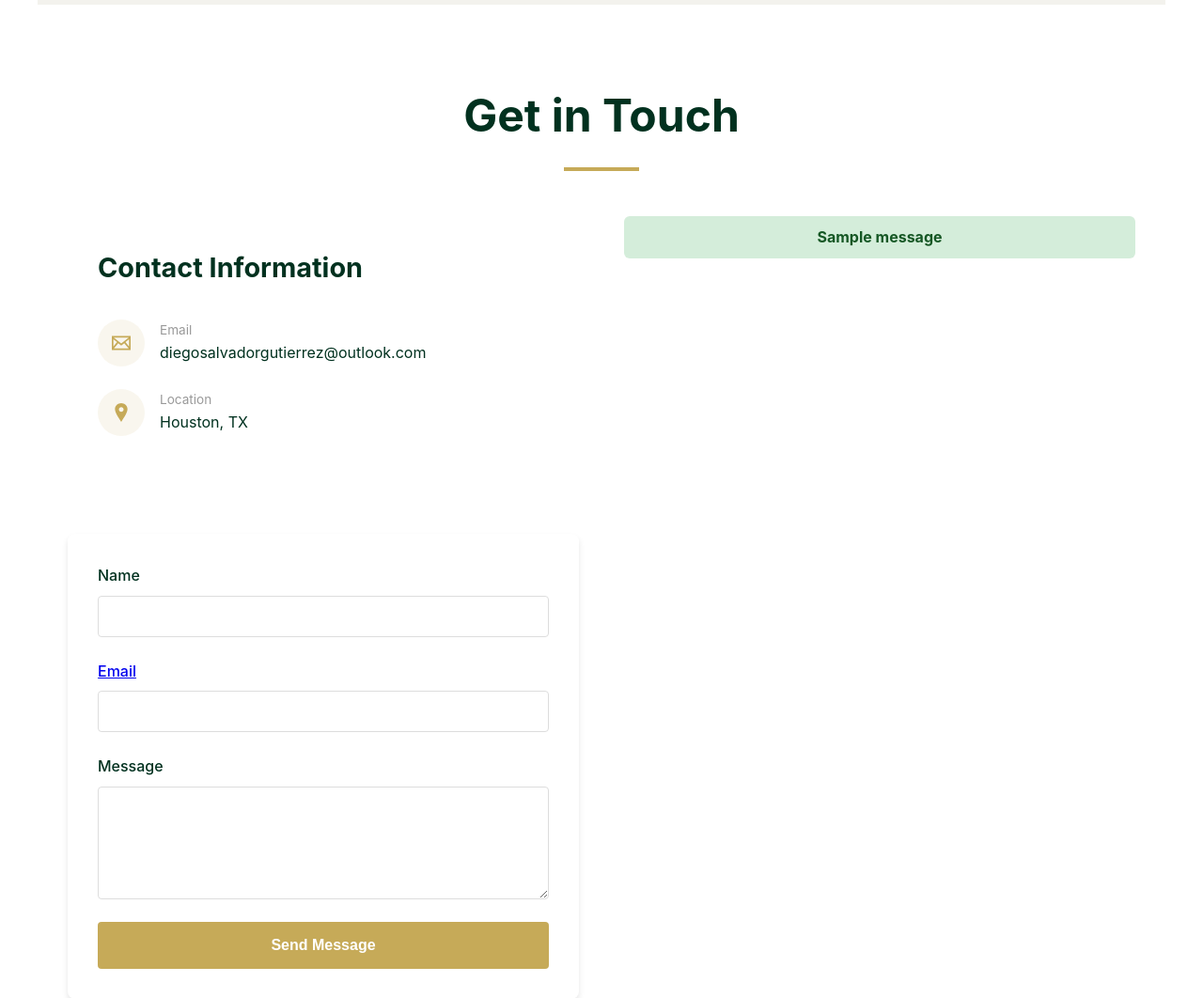
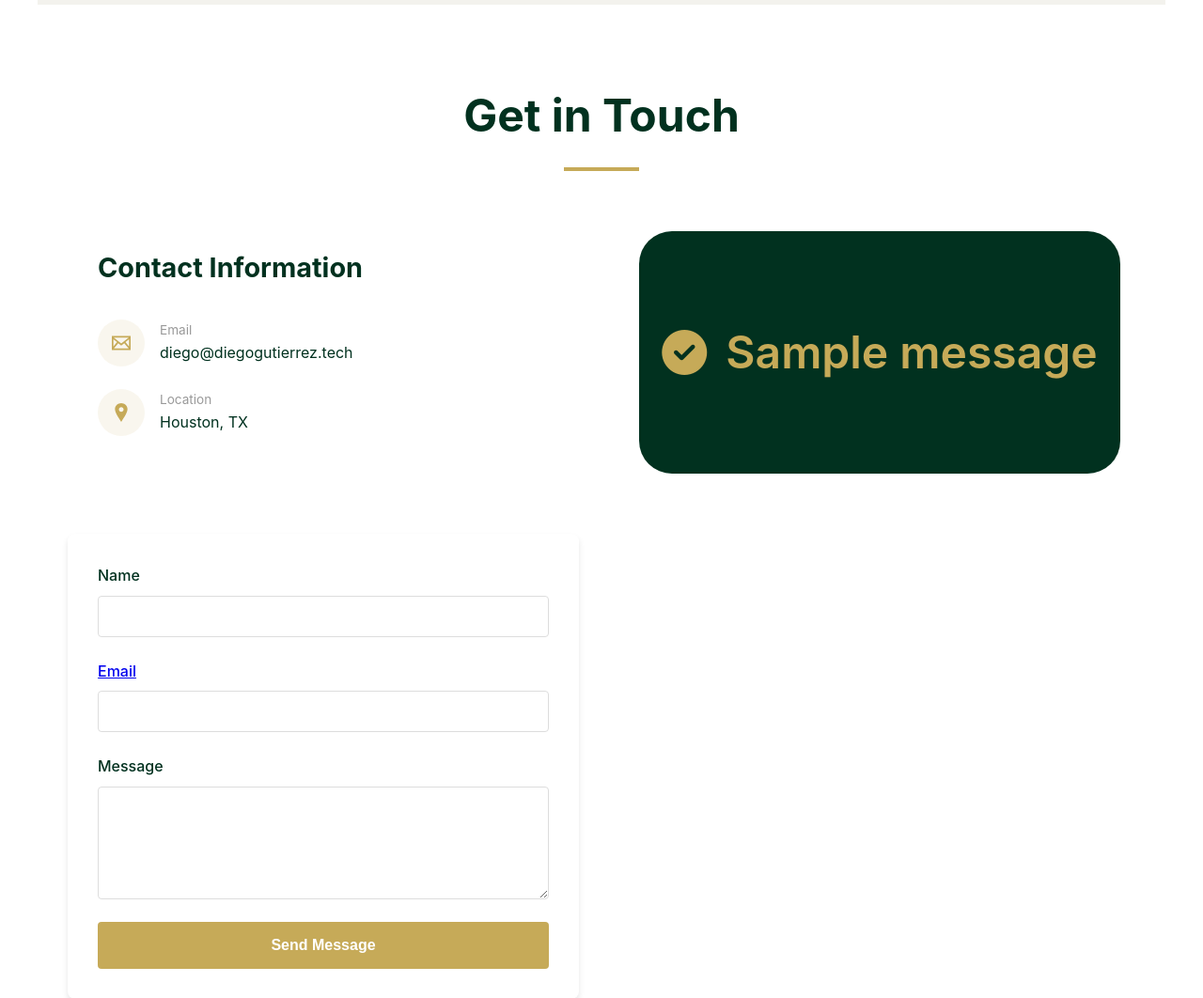
Before and after one commit to Nighttterrors/portfolio_site, a Django app: page / in a window 1280 px wide. Shown: the part 3800-4862 px from the top of the page at 94% size. Run offline with Django 4.2, Linux system fonts and the light colour scheme; one stand-in notice (Sample message) is shown.

Commit message:
contact css form tweaks

```diff
--- a/portfolio/static/css/styles.css
+++ b/portfolio/static/css/styles.css
@@ -586,15 +586,41 @@ nav {
   color: #666;
   font-size: 0.9rem;
 }
-.success-message{
-    background:#d4edda;
-    color:#155724;
-    height: fit-content;
-    padding: 10px;
-    border-radius:6px;
-    margin: 0;
-    text-align: center;
-    font-weight: bolder;
+.alert {
+  gap: 20px;
+  font-weight: 600;
+}
+
+.alert.success {
+    display: flex;
+    justify-content: center;
+    align-items: center;
+    font-size: clamp(2rem, 5vw, 3rem);
+    color: var(--color-gold);
+    padding: 1rem;
+    margin: 1rem;
+    background-color: var(--color-dark);
+    border-radius: 1cap;
+    flex-shrink: 0;
+}
+
+.alert.error {
+    display: flex;
+    justify-content: center;
+    align-items: center;
+    font-size: clamp(2rem, 5vw, 3rem);
+    color: var(--color-gold);
+    padding: 1rem;
+    margin: 1rem;
+    background-color: var(--color-dark);
+    border-radius: 1cap;
+    flex-shrink: 0;
+}
+.fa-solid.fa-circle-xmark{
+    color: red;
+}
+.message {
+    font-size:3rem;
 }
 /* MOBILE FIX */
 @media (max-width: 768px) {
--- a/portfolio/templates/portfolio/index.html
+++ b/portfolio/templates/portfolio/index.html
@@ -9,6 +9,7 @@
     <link rel="icon" href="/favicon.ico">
     <link rel="icon" href="{% static 'images/favicon.ico' %}">
     <script src="{% static 'js/scripts.js' %}" defer></script>
+    <link rel="stylesheet" href="https://cdnjs.cloudflare.com/ajax/libs/font-awesome/6.5.0/css/all.min.css">
 </head>
 
 <div>
@@ -244,18 +245,15 @@
                     alt="Project 2" class="project-image" />
                 <div class="project-content">
                     <h3 class="project-title">
-                        Task Management App
+                        GoodReads Giveaway Bot
                     </h3>
                     <p class="project-description">
-                        A collaborative task management tool with
-                        real-time updates, drag-and-drop functionality,
-                        and team features.
+                        A Python script that automates the process of entering Goodreads giveaways by scraping giveaway pages and submitting entries using Selenium for browser automation.
                     </p>
                     <div class="project-tags">
-                        <span class="tag">TypeScript</span>
-                        <span class="tag">React</span>
-                        <span class="tag">Firebase</span>
-                        <span class="tag">Tailwind</span>
+                        <span class="tag">Python</span>
+                        <span class="tag">Selenium</span>
+                        <span class="tag">Web Scraping</span>
                     </div>
                     <div class="project-links">
                         <a href="https://github.com" target="_blank" rel="noopener noreferrer" class="project-link">
@@ -346,8 +344,8 @@ is done
                 <div class="contact-details">
                     <p class="contact-label">Email</p>
                     <p class="contact-value">
-                        <a href="mailto:diegosalvadorgutierrez@outlook.com">
-                            diegosalvadorgutierrez@outlook.com
+                        <a href="mailto:diego@diegogutierrez.tech">
+                            diego@diegogutierrez.tech
                         </a>
                     </p>
                 </div>
@@ -368,9 +366,20 @@ is done
         </div>
 {% if messages %}
         {% for message in messages %}
-            <div class="success-message">
-            {{ message }}
-            </div>
+    <div class="alert {{ message.tags }}">
+
+      {% if message.tags == "success" %}
+        <i class="fa-solid fa-circle-check"></i>
+      {% elif message.tags == "error" %}
+        <i class="fa-solid fa-circle-xmark"></i>
+      {% elif message.tags == "warning" %}
+        <i class="fa-solid fa-triangle-exclamation"></i>
+      {% else %}
+        <i class="fa-solid fa-circle-info"></i>
+      {% endif %}
+
+     <p class="message">  {{ message }}</p>
+    </div>
         {% endfor %}
 {% endif %}
         <form method="POST" class="contact-form">
```
Also changed, not shown: portfolio/views.py (+12 -0 lines), db.sqlite3.
